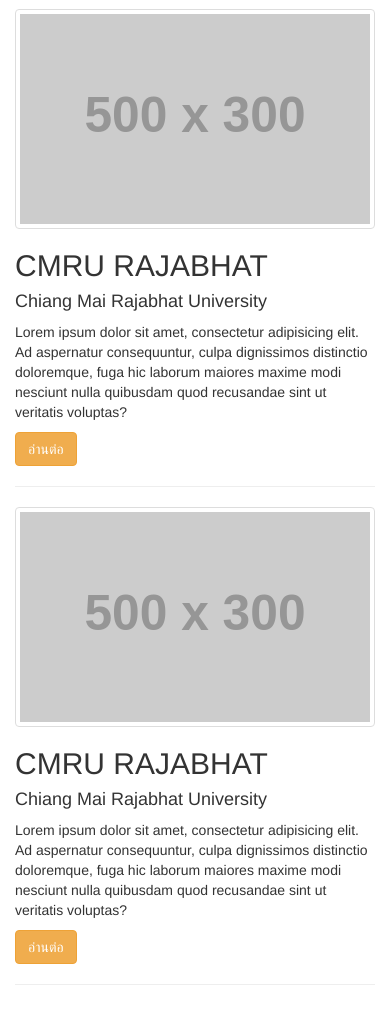
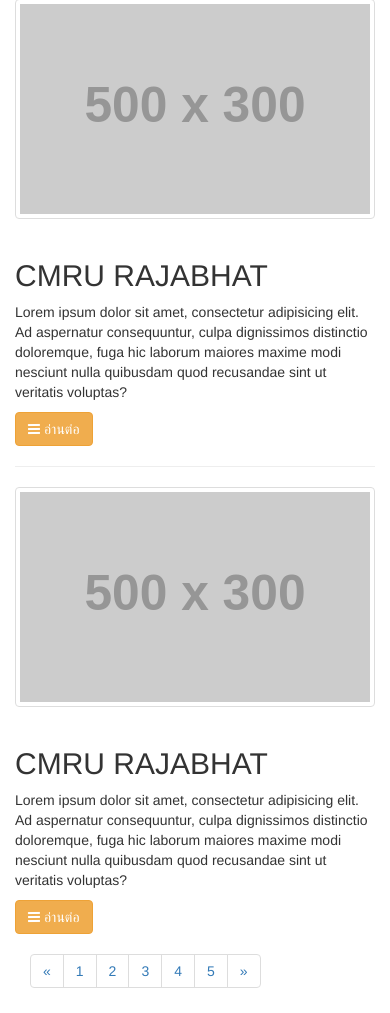
Before and after one commit to sarawuthza/day2-p1-1, a website: page index.html in a window 390 px wide. Shown: the part 779-1792 px from the top of the page. Drawn offline with nearby package versions, Linux system fonts and the light colour scheme; placeholder pictures from the web are drawn by us.

Commit message:
เพิ่ม Pagination

```diff
--- a/index.html
+++ b/index.html
@@ -41,16 +41,17 @@
         <small>มหาวิทยาลัยราชภัฏเชียงใหม่</small>
     </h1>
     <hr class="divider">
-    <div class="row animated infinite swing">
-        <div class="col-md-4">
+    <div class="row">
+        <div class="col-xs-12 col-sm-4">
             <div class="thumbnail">
                 <img src="http://placehold.it/500x300" alt="">
             </div>
         </div>
-        <div class="col-md-8">
+        <div class="col-xs-12 col-sm-8">
             <h2>CMRU RAJABHAT</h2>
-            <h4>Chiang Mai Rajabhat University</h4>
-            <p>Lorem ipsum dolor sit amet, consectetur adipisicing elit. Ad aspernatur consequuntur, culpa dignissimos
+            <h4 class="hidden-xs">Chiang Mai Rajabhat University</h4>
+            <p class="hidden-sm">Lorem ipsum dolor sit amet, consectetur adipisicing elit. Ad aspernatur consequuntur,
+                culpa dignissimos
                 distinctio doloremque, fuga hic laborum maiores maxime modi nesciunt nulla quibusdam quod recusandae
                 sint ut veritatis voluptas?</p>
             <a href="#" class="btn btn-warning"><i class="fa fa-bars fa-spin"></i> อ่านต่อ</a>
@@ -58,37 +59,61 @@
     </div>
     <hr class="divider">
     <div class="row">
-        <div class="col-md-4">
+        <div class="col-xs-12 col-sm-4">
             <div class="thumbnail">
                 <img src="http://placehold.it/500x300" alt="">
             </div>
         </div>
-        <div class="col-md-8">
+        <div class="col-xs-12 col-sm-8">
             <h2>CMRU RAJABHAT</h2>
-            <h4>Chiang Mai Rajabhat University</h4>
-            <p>Lorem ipsum dolor sit amet, consectetur adipisicing elit. Ad aspernatur consequuntur, culpa dignissimos
+            <h4 class="hidden-xs">Chiang Mai Rajabhat University</h4>
+            <p class="hidden-sm">Lorem ipsum dolor sit amet, consectetur adipisicing elit. Ad aspernatur consequuntur,
+                culpa dignissimos
                 distinctio doloremque, fuga hic laborum maiores maxime modi nesciunt nulla quibusdam quod recusandae
                 sint ut veritatis voluptas?</p>
-            <a href="#" class="btn btn-warning">อ่านต่อ</a>
+            <a href="#" class="btn btn-warning"><i class="fa fa-bars fa-spin"></i> อ่านต่อ</a>
         </div>
     </div>
     <hr class="divider">
     <div class="row">
-        <div class="col-md-4">
+        <div class="col-xs-12 col-sm-4">
             <div class="thumbnail">
                 <img src="http://placehold.it/500x300" alt="">
             </div>
         </div>
-        <div class="col-md-8">
+        <div class="col-xs-12 col-sm-8">
             <h2>CMRU RAJABHAT</h2>
-            <h4>Chiang Mai Rajabhat University</h4>
-            <p>Lorem ipsum dolor sit amet, consectetur adipisicing elit. Ad aspernatur consequuntur, culpa dignissimos
+            <h4 class="hidden-xs">Chiang Mai Rajabhat University</h4>
+            <p class="hidden-sm">Lorem ipsum dolor sit amet, consectetur adipisicing elit. Ad aspernatur consequuntur,
+                culpa dignissimos
                 distinctio doloremque, fuga hic laborum maiores maxime modi nesciunt nulla quibusdam quod recusandae
                 sint ut veritatis voluptas?</p>
-            <a href="#" class="btn btn-warning">อ่านต่อ</a>
+            <a href="#" class="btn btn-warning"><i class="fa fa-bars fa-spin"></i> อ่านต่อ</a>
         </div>
     </div>
-    <hr class="divider">
+    <div class="col-md-12">
+        <div class="col-md-offset-5">
+            <nav aria-label="Page navigation">
+                <ul class="pagination">
+                    <li>
+                        <a href="#" aria-label="Previous">
+                            <span aria-hidden="true">&laquo;</span>
+                        </a>
+                    </li>
+                    <li><a href="#">1</a></li>
+                    <li><a href="#">2</a></li>
+                    <li><a href="#">3</a></li>
+                    <li><a href="#">4</a></li>
+                    <li><a href="#">5</a></li>
+                    <li>
+                        <a href="#" aria-label="Next">
+                            <span aria-hidden="true">&raquo;</span>
+                        </a>
+                    </li>
+                </ul>
+            </nav>
+        </div>
+    </div>
 </div>
 
 <!-- jQuery (necessary for Bootstrap's JavaScript plugins) -->
```
